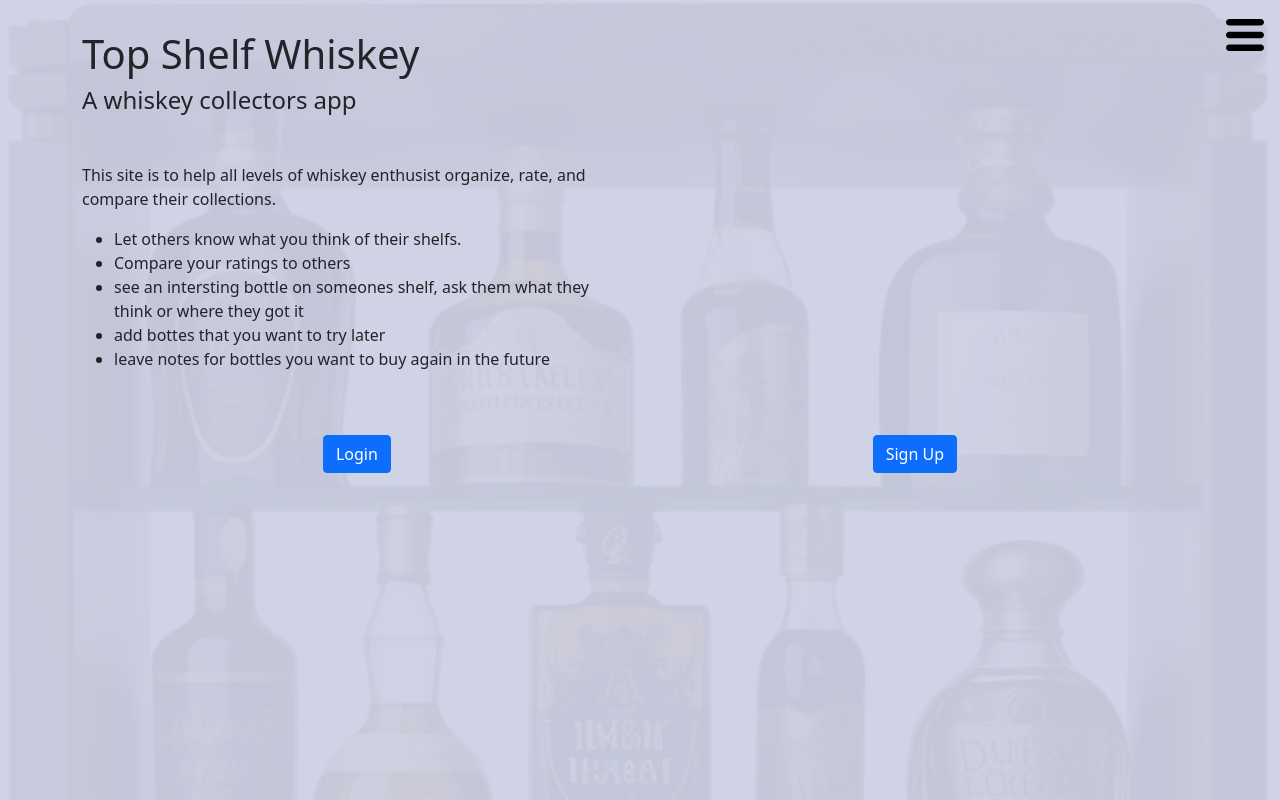
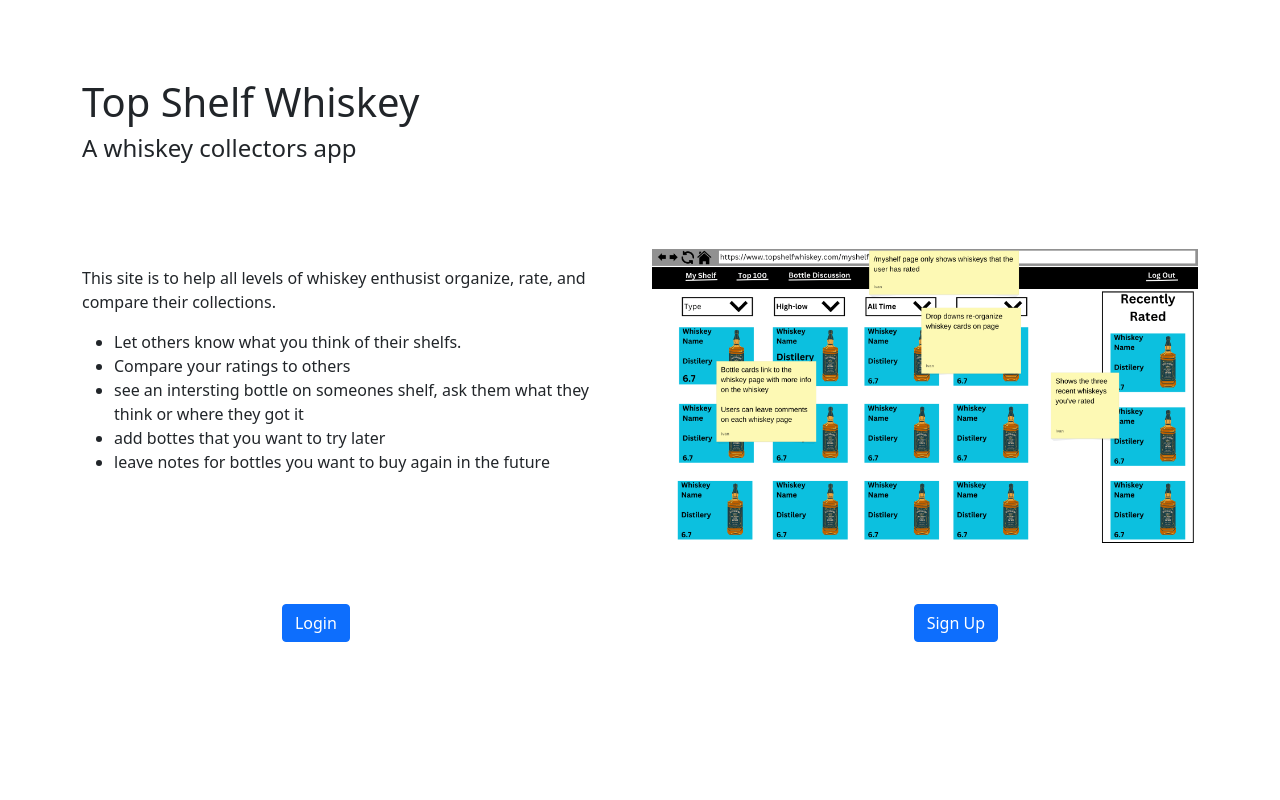
Before and after one commit to IvanFCobb/top-shelf-whiskey, a Flask app: page / in a window 1280 px wide. Run offline with Flask 2, Linux system fonts and the light colour scheme.

Commit message:
worked on landing page styling

```diff
--- a/app/static/css/style.css
+++ b/app/static/css/style.css
@@ -4,23 +4,25 @@
 }
 
 .content_bg {
-    background-color: rgba(205, 209, 228, .95);
+  background-color: rgba(205, 209, 228, 0.95);
   min-height: 100vh;
   height: 100%;
 }
 
-.spacer{
+.spacer {
   height: 30px;
 }
 
-body {
-    background-image: url("/static/images/whiskey_collection_shelf_white_background.png");
-    background-size: cover;
-    min-height: 100vh;
+button {
+  background-color: transparent;
 }
 
-button{
-    background-color: transparent;
+.preview_img {
+  max-width: 400px;
+}
+
+.home_hero {
+  min-width: 350px;
 }
 
 /*** NavBar ***/
@@ -69,12 +71,12 @@ button{
   color: #fff;
   font-size: 4rem;
   cursor: pointer;
-    margin-top: -35px;}
+  margin-top: -35px;
+}
 
 .close-btn:hover {
   color: #aaa;
 }
-
 
 .navbar-menu.active + .navbar-toggle {
   right: 200px;
@@ -86,9 +88,8 @@ button{
   right: 0;
 }
 
-  .nav-link-text{
+.nav-link-text {
   font-size: 4rem;
 }
 
-
 /*** End NavBar ***/
--- a/app/templates/index.html
+++ b/app/templates/index.html
@@ -1,35 +1,66 @@
-{% extends 'base.html' %} {% block links%}{%endblock%} {% block
-title%}Home{%endblock%} {%block content%}
-
-<!--Home Screen Hero Section-->
+<!DOCTYPE html>
+<html lang="en">
+  <head>
+    <meta charset="UTF-8" />
+    <meta http-equiv="X-UA-Compatible" content="IE=edge" />
+    <meta name="viewport" content="width=device-width, initial-scale=1.0" />
+    <link
+      rel="stylesheet"
+      href="{{ url_for('static', filename='css/style.css') }}"
+    />
+    <link
+      href="https://cdn.jsdelivr.net/npm/bootstrap@5.0.2/dist/css/bootstrap.min.css"
+      rel="stylesheet"
+      integrity="sha384-EVSTQN3/azprG1Anm3QDgpJLIm9Nao0Yz1ztcQTwFspd3yD65VohhpuuCOmLASjC"
+      crossorigin="anonymous"
+    />
+    <script
+      src="https://cdn.jsdelivr.net/npm/bootstrap@5.0.2/dist/js/bootstrap.bundle.min.js"
+      integrity="sha384-MrcW6ZMFYlzcLA8Nl+NtUVF0sA7MsXsP1UyJoMp4YLEuNSfAP+JcXn/tWtIaxVXM"
+      crossorigin="anonymous"
+    ></script>
+    <script src="https://code.jquery.com/jquery-3.6.0.min.js"></script>
+    <title>Top Shelf Whiskey</title>
+  </head>
+  <body>
     <section>
-  <div class="container">
+      <div class="spacer"></div>
+      <div class="container mt-5">
         <h1 class="fs-1">Top Shelf Whiskey</h1>
         <h4>A whiskey collectors app</h4>
-    <div class="row mt-5 mb-5">
-      <div class="col">
+        <div class="row mb-5">
+          <div class="spacer"></div>
+          <div class="home_hero col my-auto">
             <p>
-          This site is to help all levels of whiskey enthusist organize, rate,
-          and compare their collections.
+              This site is to help all levels of whiskey enthusist organize,
+              rate, and compare their collections.
             </p>
             <ul>
               <li>Let others know what you think of their shelfs.</li>
               <li>Compare your ratings to others</li>
               <li>
-            see an intersting bottle on someones shelf, ask them what they think
-            or where they got it
+                see an intersting bottle on someones shelf, ask them what they
+                think or where they got it
               </li>
               <li>add bottes that you want to try later</li>
-          <li>leave notes for bottles you want to buy again in the future</li>
+              <li>
+                leave notes for bottles you want to buy again in the future
+              </li>
             </ul>
           </div>
-      <div class="col"></div>
+          <div class="col home_hero mt-5">
+            <img
+              class="preview_img img-fluid"
+              src="static/images/2 My Shelf.png"
+              alt=""
+            />
+          </div>
+        </div>
       </div>
       <div class="d-flex justify-content-around w-100 mt-5">
         <button class="btn btn-primary">Login</button>
         <button class="btn btn-primary">Sign Up</button>
       </div>
-  </div>
     </section>
-
-{% endblock %}
+  </body>
+</html>
```
Also changed, not shown: app/static/images/2 My Shelf.png (added), wireframes/1 Home Page.png (added), wireframes/2 My Shelf.png (added), wireframes/3 Top 100.png (added), wireframes/4 Single Whiskey.png (added), wireframes/5 Someone's Shelf.png (added), wireframes/6 Whiskey Discussion.png (added), wireframes/7 Whiskey Discussion Post.png (added). Lines whose indentation alone changed are shown as unchanged.
